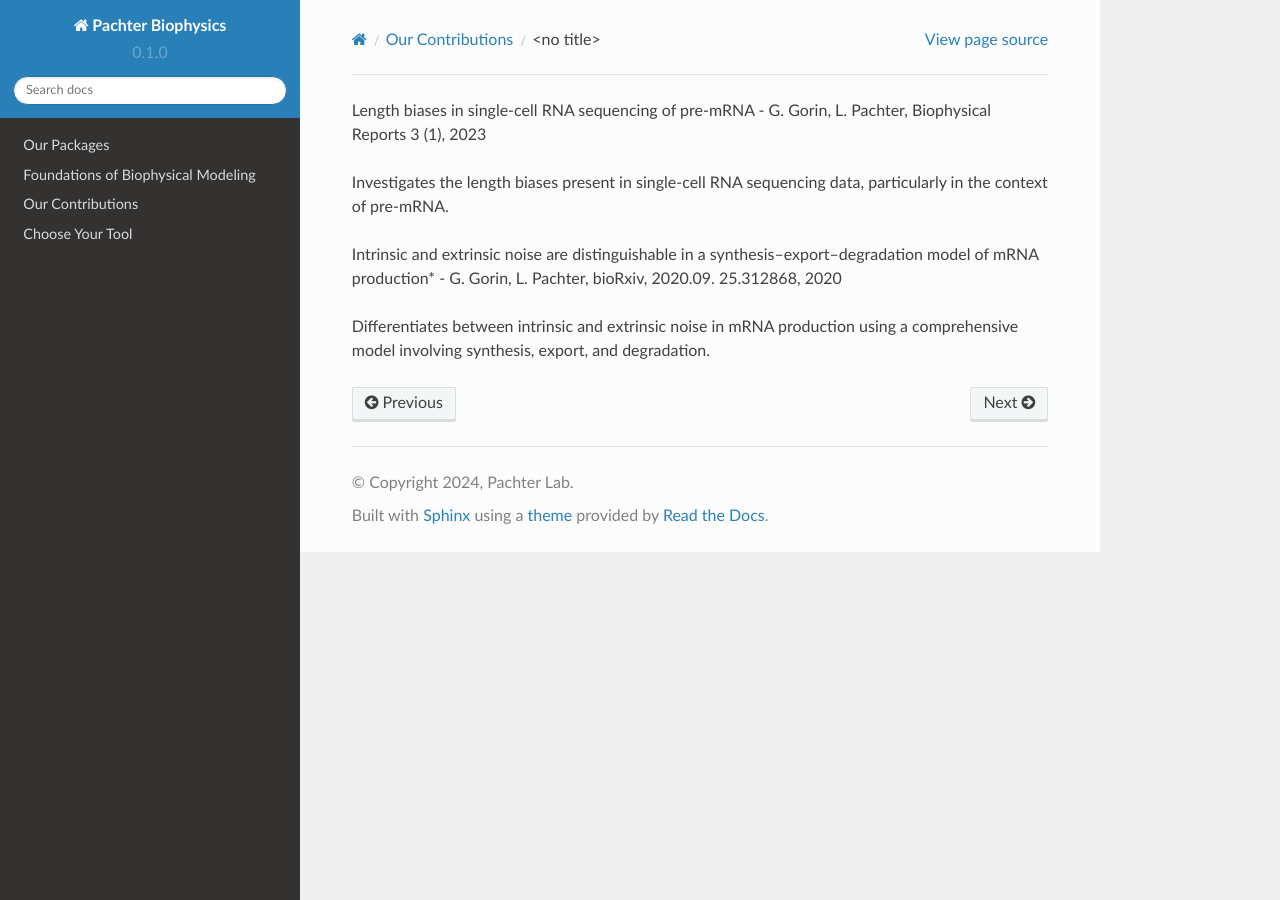
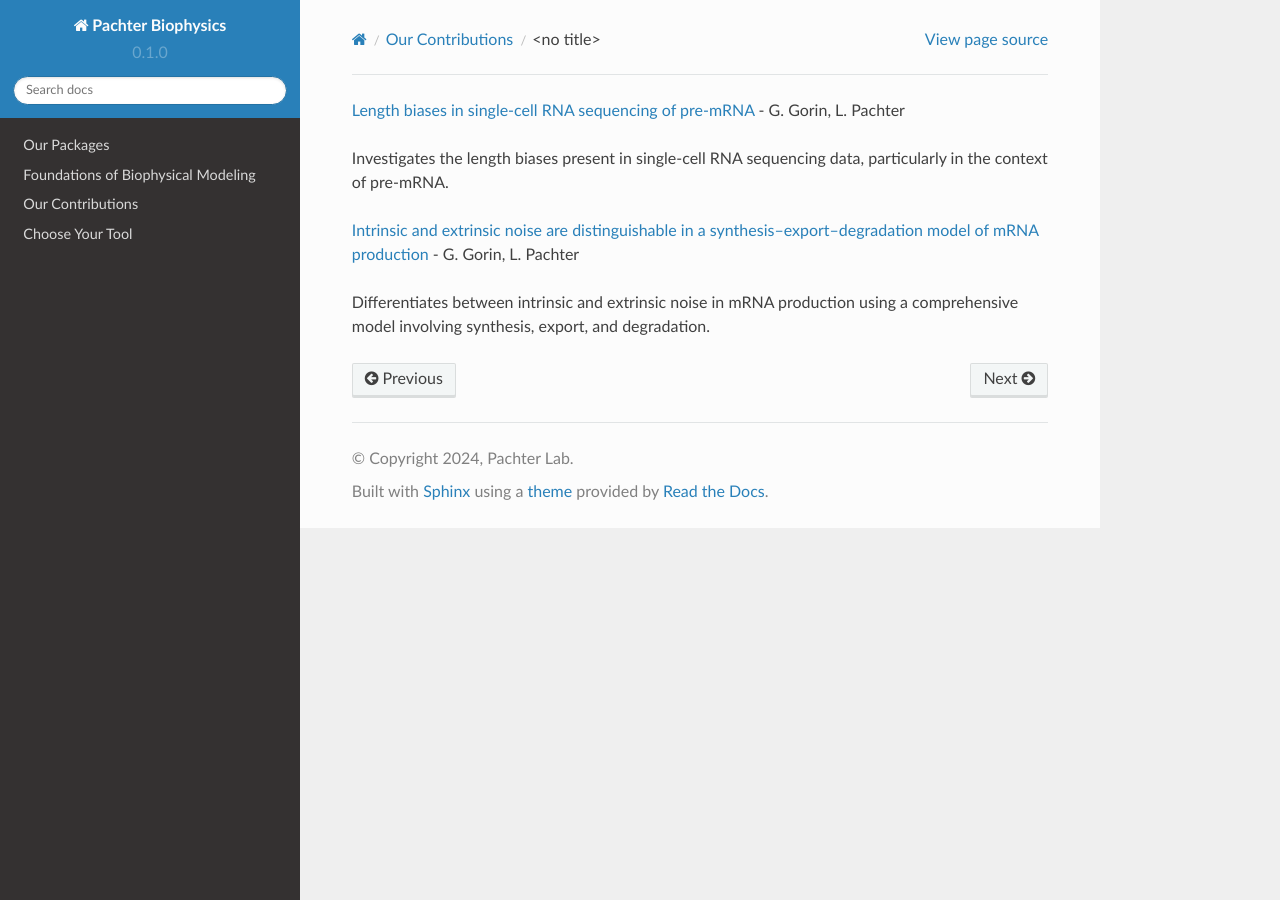
Before and after one commit to pachterlab/biophysics, a Sphinx documentation site: the page built from docs/source/contributions_noise_bias.rst, in a window 1280 px wide. Built offline with Sphinx 7.4.7 and the Read the Docs theme 2.0.0, drawn with Linux system fonts in a browser that asks for light colours; pages that are not in the unit, such as notebooks, are missing from menus.

Commit message:
Update contributions_noise_bias.rst

```diff
--- a/docs/source/contributions_noise_bias.rst
+++ b/docs/source/contributions_noise_bias.rst
@@ -2,10 +2,10 @@
 Noise and Bias
 ======
 
-* Length biases in single-cell RNA sequencing of pre-mRNA - G. Gorin, L. Pachter, Biophysical Reports 3 (1), 2023
+* `Length biases in single-cell RNA sequencing of pre-mRNA <https://doi.org/10.1016%2Fj.bpr.2022.100097>`_ - G. Gorin, L. Pachter
 
 Investigates the length biases present in single-cell RNA sequencing data, particularly in the context of pre-mRNA.
 
-* Intrinsic and extrinsic noise are distinguishable in a synthesis–export–degradation model of mRNA production* - G. Gorin, L. Pachter, bioRxiv, 2020.09. 25.312868, 2020
+* `Intrinsic and extrinsic noise are distinguishable in a synthesis–export–degradation model of mRNA production <https://doi.org/10.1101/2020.09.25.312868>`_ - G. Gorin, L. Pachter
 
 Differentiates between intrinsic and extrinsic noise in mRNA production using a comprehensive model involving synthesis, export, and degradation.
```
